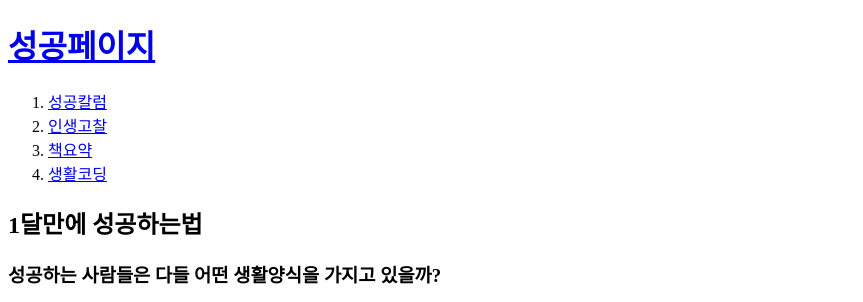
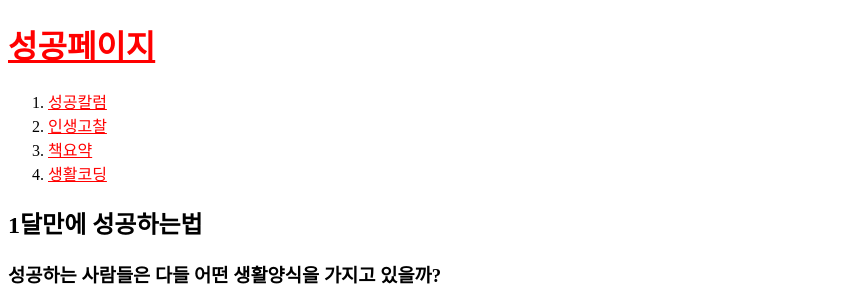
Before and after one commit to GWOO21/V-web-site, a plain HTML site: page index.html in a window 1280 px wide. Shown: the top 302 px of the page, without its empty margins (0-863 px from the left). Drawn offline with Linux system fonts and the light colour scheme.

Commit message:
Add files via upload

```diff
--- a/index.html
+++ b/index.html
@@ -3,6 +3,13 @@
   <head>
     <title>성공하는법</title>
     <meta charset="utf-8">
+
+    <style>
+      a
+      {
+        color: red;
+      }
+    </style>
   </head>
 
   <body>
```
Also changed, not shown: 33.html (+6 -0 lines).
